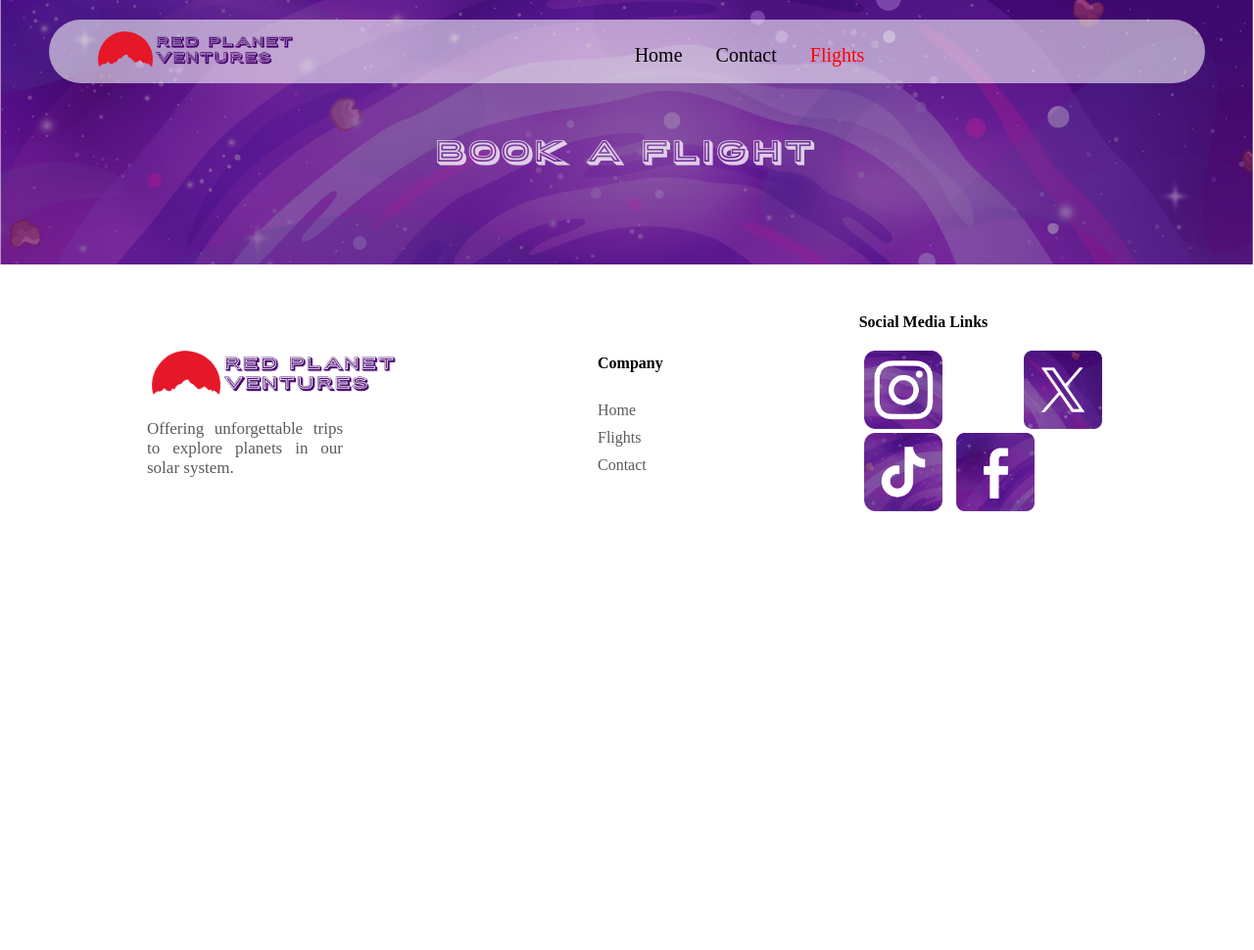
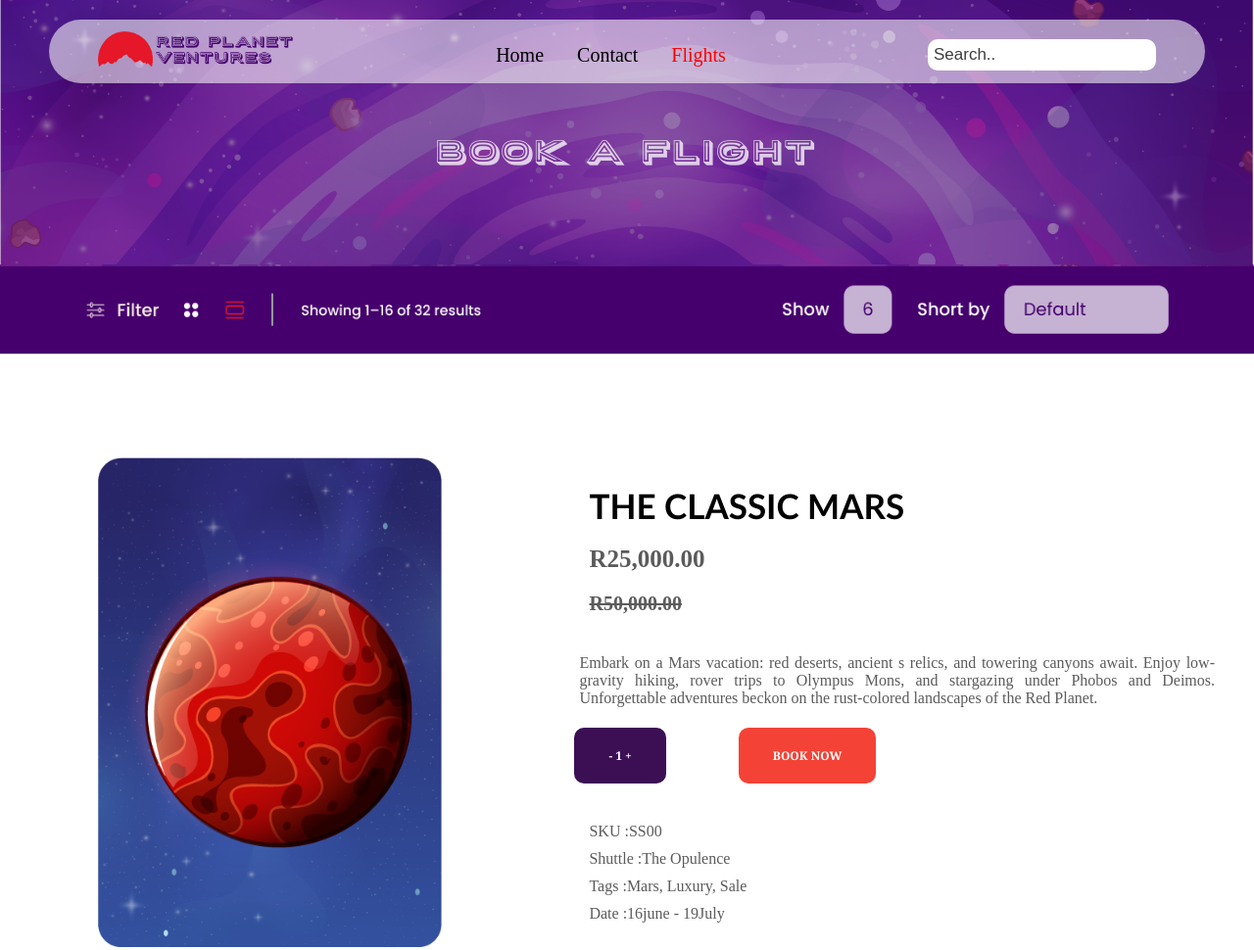
Before and after one commit to CheslinAbrahams231034/231034_Cheslin_Abrahams_DV100_T-, a plain HTML site: page pages/flights.html in a window 1280 px wide. Shown: the top 970 px of the page at 98% size. Before the commit the page ends 800 px from the top, so only its background shows below. Drawn offline with Linux system fonts and the light colour scheme.

Commit message:
flights page
Start of flights page

```diff
--- a/css/main.css
+++ b/css/main.css
@@ -553,3 +553,91 @@ fieldset{
 .flexItem6 iframe{
     border-radius: 25px;
 }
+
+.flexContainerFlights{
+    display: flex;
+    flex-direction: row;
+    font-size: 16px;
+    text-align: justify;
+    justify-content: center;
+    align-items: center;
+}
+
+.flexItem7 a{
+    font-family: Georgia, 'Times New Roman', Times, serif;
+    font-size: 12px;
+    font-weight: bold;
+    background-color: #f44336;
+    width: 200px;
+    padding: 20px;
+    padding-left: 35px;
+    padding-right: 35px;
+    text-align: center;
+    text-decoration: none;
+    text-transform: uppercase;
+    color: white;
+    border-radius: 10px;
+    cursor: pointer;
+    margin: 35px;
+}
+
+.flexItem7 a1{
+    font-family: Georgia, 'Times New Roman', Times, serif;
+    font-size: 12px;
+    font-weight: bold;
+    background-color:#3c0f55;
+    width: 200px;
+    padding: 20px;
+    padding-left: 35px;
+    padding-right: 35px;
+    text-align: center;
+    text-decoration: none;
+    text-transform: uppercase;
+    color: white;
+    border-radius: 10px;
+    cursor: pointer;
+    margin: 35px;
+}
+
+.flexItem7 p{
+    padding: 40px;
+    color: #5b5b5b;
+}
+
+.flexItem7 h4{
+    text-decoration: line-through;
+    color: #5b5b5b;
+    margin-left: 50px;
+    font-size: 20px;
+    padding-top: 1em;
+
+}
+
+.flexItem7 h3{
+    color: #5b5b5b;
+    margin-left: 50px;
+    padding-top: 20px;
+    font-size: 25px;
+}
+
+.flexItem7 h2{
+    margin-left: 50px;
+    font-family: 'Gill Sans', 'Gill Sans MT', Calibri, 'Trebuchet MS', sans-serif;
+    font-size: 35px;
+}
+
+.flexItem7 img{
+    height: 500px;
+    margin: 100px;
+}
+
+.flexItem7 p1{
+    padding: 1px;
+    color: #5b5b5b;
+}
+
+.flexItem7 ul{
+    color: #5b5b5b;
+    padding-top: 50px;
+    margin-left: 50px;
+}
--- a/pages/flights.html
+++ b/pages/flights.html
@@ -26,8 +26,9 @@
             <div class="nav-links">
                 <ul>
                     <li><a href="../index.html">Home</a></li>
-                    <li><a  href="../pages/contact.html">Contact</a></li>
+                    <li><a href="../pages/flights.html">Contact</a></li>
                     <li><a class="active" href="pages/flights.html">Flights</a></li>
+                    <input type="text" placeholder="Search..">
                 </ul>
 
             </div>
@@ -36,8 +37,30 @@
         <div class="contactPage">
             <div class="textOverlay">
                 <div class="middle"><p>BOOK A FLIGHT</p></div>
+        </div>
+    </section>
+    <section>
+        <img src="../assets/Assets/Images/Screenshot 2024-04-03 at 09.27.20.png" width="100%">
+    </section>
 
-
+    <section class="flexContainerFlights">
+        <div class="flexItem7"><img src="../assets/Assets/Images/flighhtMars.png"></div>
+        <div class="flexItem7">
+            <h2>THE CLASSIC MARS</h2>
+            <h3>R25,000.00</h3>
+            <h4>R50,000.00</h4>
+            <p> Embark on a Mars vacation: red deserts, ancient s
+                relics, and towering canyons await. Enjoy low-gravity
+                hiking, rover trips to Olympus Mons, and stargazing
+                under Phobos and Deimos. Unforgettable adventures
+                beckon on the rust-colored landscapes of the Red Planet.</p>
+                <a1 href="../pages/contact.html" class="btn1">-      1      +</a1> <a href="../pages/contact.html" class="btn">Book Now</a>
+                <ul>
+                    <li>SKU       :SS00</li>
+                    <li>Shuttle       :The Opulence</li>
+                    <li>Tags       :Mars, Luxury, Sale</li>
+                    <li>Date       :16june - 19July</li>
+                  </ul>
         </div>
     </section>
 
```
Also changed, not shown: assets/Assets/Images/Screenshot 2024-04-03 at 09.27.20.png (added).
